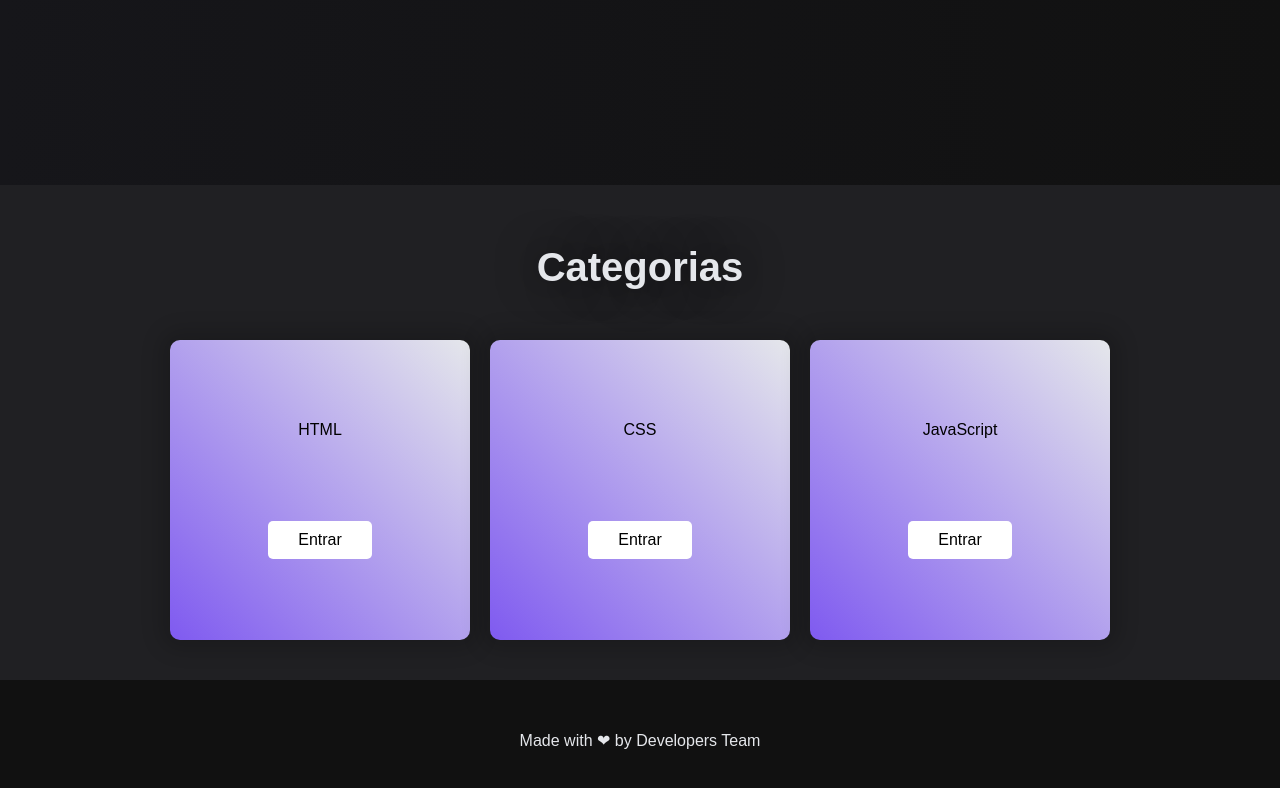
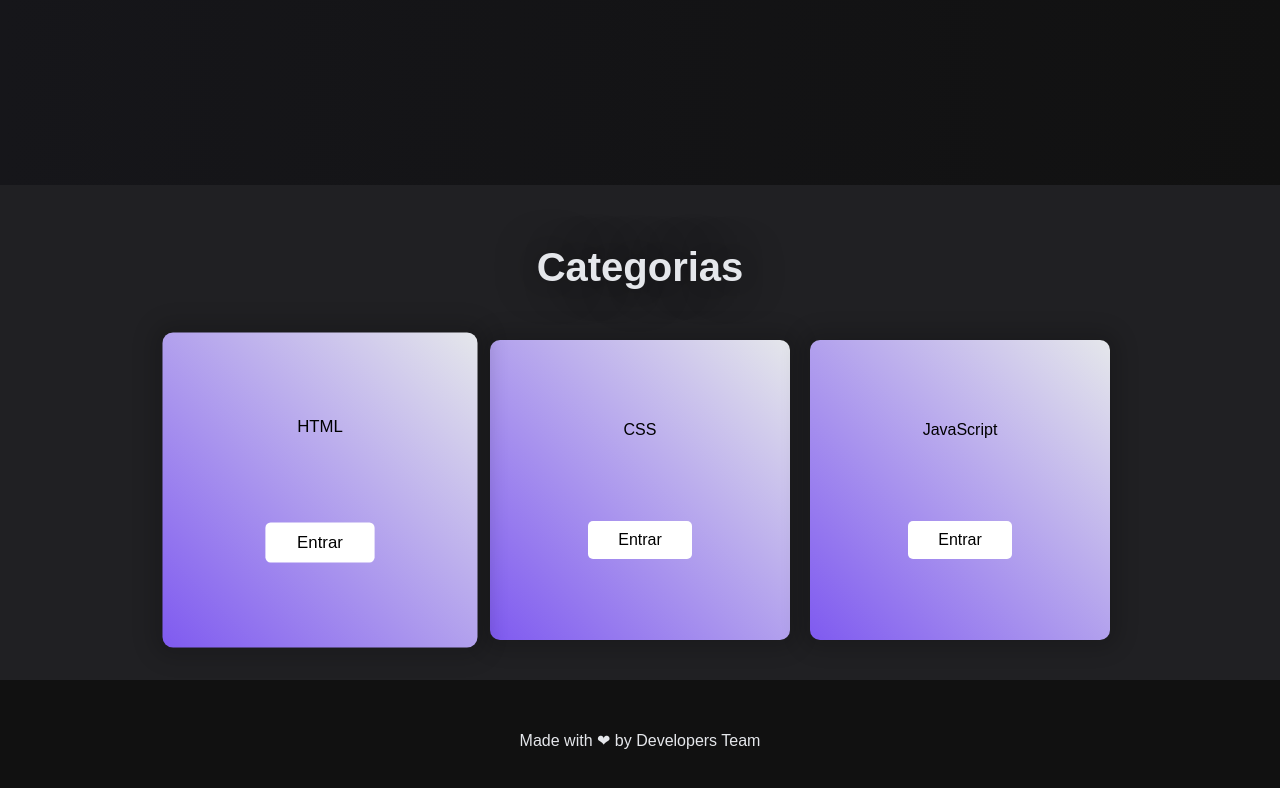
Before and after one commit to jaenfigueroa/quizz-code-client, a React (Vite) app: page /home in a window 1280 px wide. In both pictures the pointer is over the element 320 px from the left and 1105 px from the top of the page. Shown: the part 615-1403 px from the top of the page. Built offline with nearby package versions, Linux system fonts and the light colour scheme.

Commit message:
add animation in cards

```diff
--- a/src/components/Category/Category.css
+++ b/src/components/Category/Category.css
@@ -35,7 +35,10 @@
   align-items: center;
   border-radius: 1rem;
   box-shadow: 0 0 20px 10px #00000098;
+  transition: 300ms;
 }
+
+
 
 @media (min-width: 720px) {
 
@@ -47,6 +50,10 @@
     font-size: var(--size-3);
     margin: 2rem 0rem 5rem;
   }
+
+  .section-category__container article:hover{
+    transform: scale(1.05);
+  }
 }
 
 
--- a/src/pages/Home/Home.css
+++ b/src/pages/Home/Home.css
@@ -92,6 +92,7 @@
   align-items: center;
   border-radius: 1rem;
   box-shadow: 0 0 20px 10px #00000029;
+  transition: 300ms;
 }
 
 .section-home__categories article button{
@@ -117,6 +118,10 @@
     padding: 4rem 0;
   }
 
+  .section-home__categories article:hover{
+    transform: scale(1.05);
+  }
+
   .section-home__categories h5{
     font-size: var(--size-3);
     margin: 2rem 0 5rem;
@@ -139,6 +144,9 @@
     font-family: var(--font-1);
     font-size: var(--size-4);
   }
+
+
+
 }
 
 @media (min-width: 1024px) {
```
